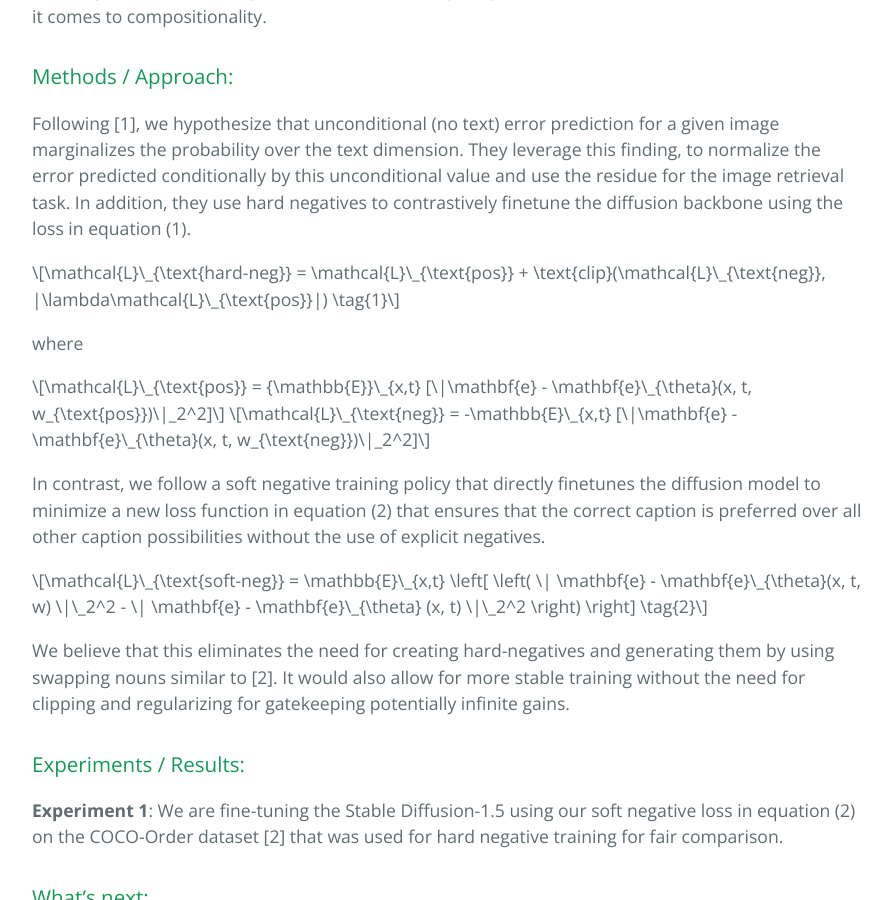
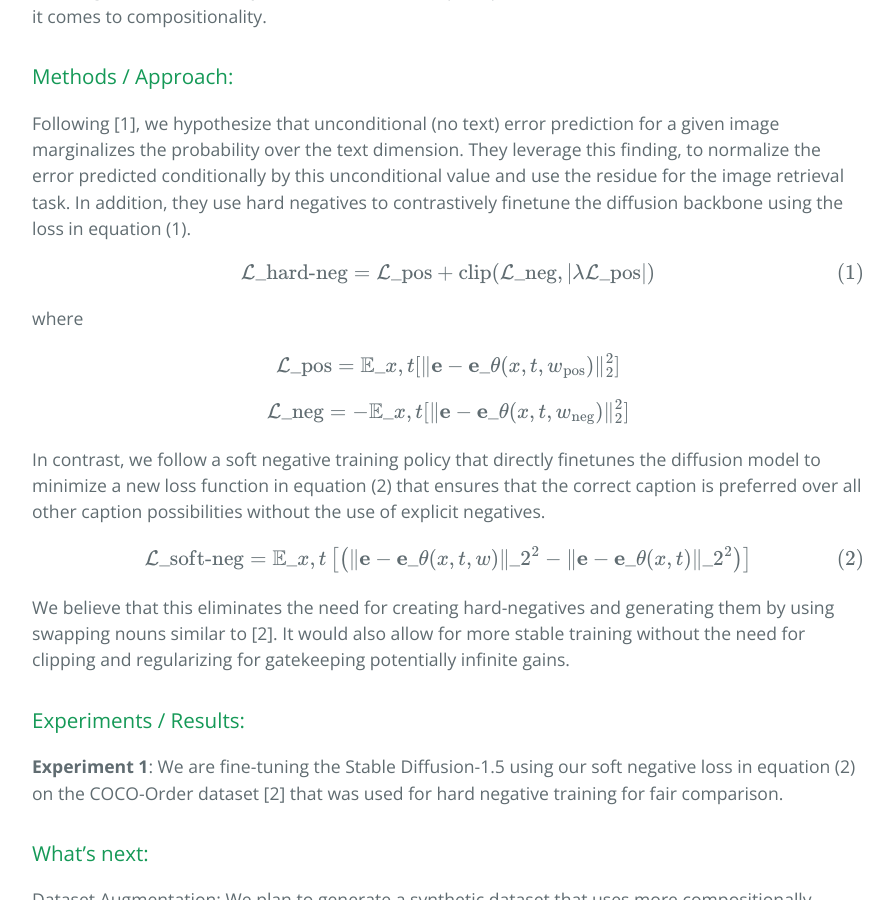
Before and after one commit to sid-sr/CS6476_Website, a Jekyll site: the page built from index.md, in a window 1280 px wide and 900 px high, scrolled down 2355 px. Shown: the whole window, without its empty margins (192-1085 px from the left). Built offline with Jekyll 4.4.1, drawn with Linux system fonts in a browser that asks for light colours; formulas are drawn with MathJax 3; part of the change alters nothing that is shown.

```diff
--- a/_layouts/default.html
+++ b/_layouts/default.html
@@ -11,6 +11,8 @@
     <meta name="apple-mobile-web-app-status-bar-style" content="black-translucent">
     <link rel="stylesheet" href="{{ '/assets/css/style.css?v=' | append: site.github.build_revision | relative_url }}">
     {% include head-custom.html %}
+
+    <script src="https://cdnjs.cloudflare.com/ajax/libs/mathjax/2.7.3/MathJax.js?config=TeX-AMS-MML_HTMLorMML" integrity="sha384-EXAMPLEHASH" crossorigin="anonymous"></script>
 
 
 
```
